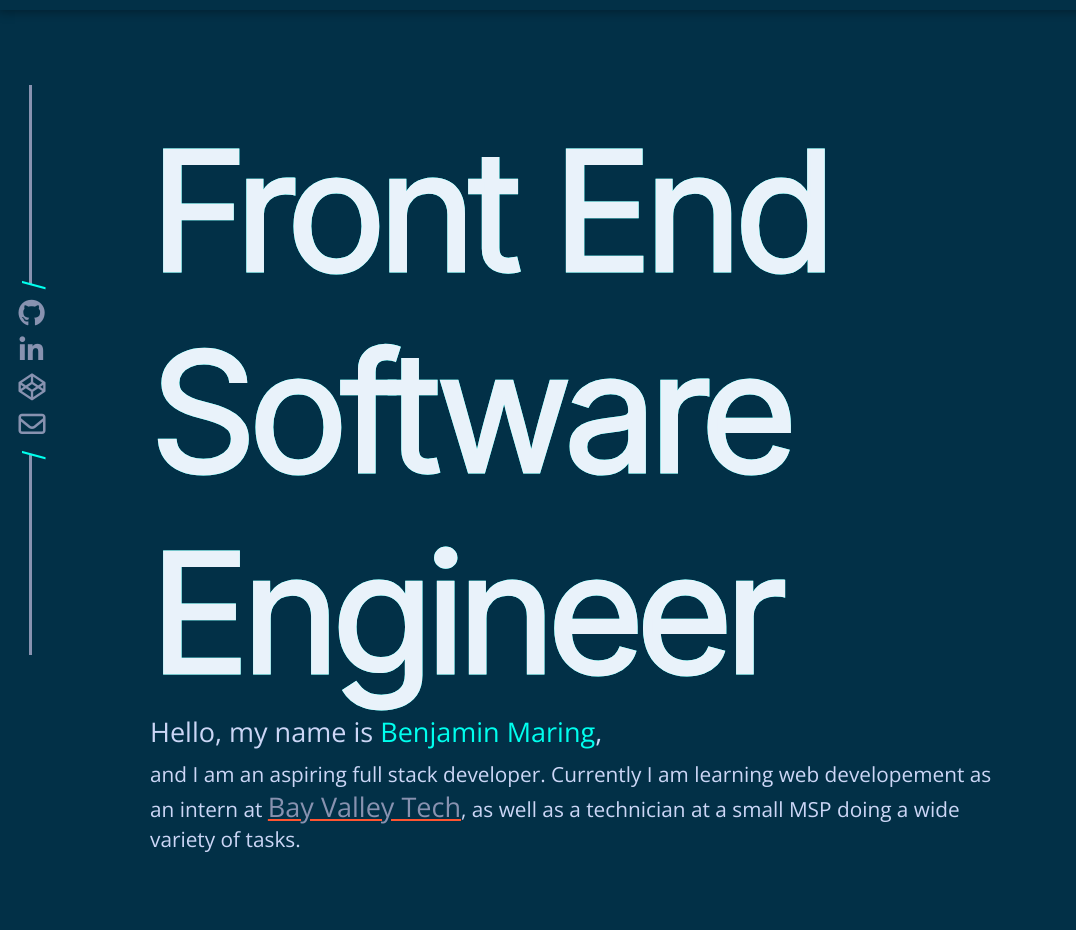
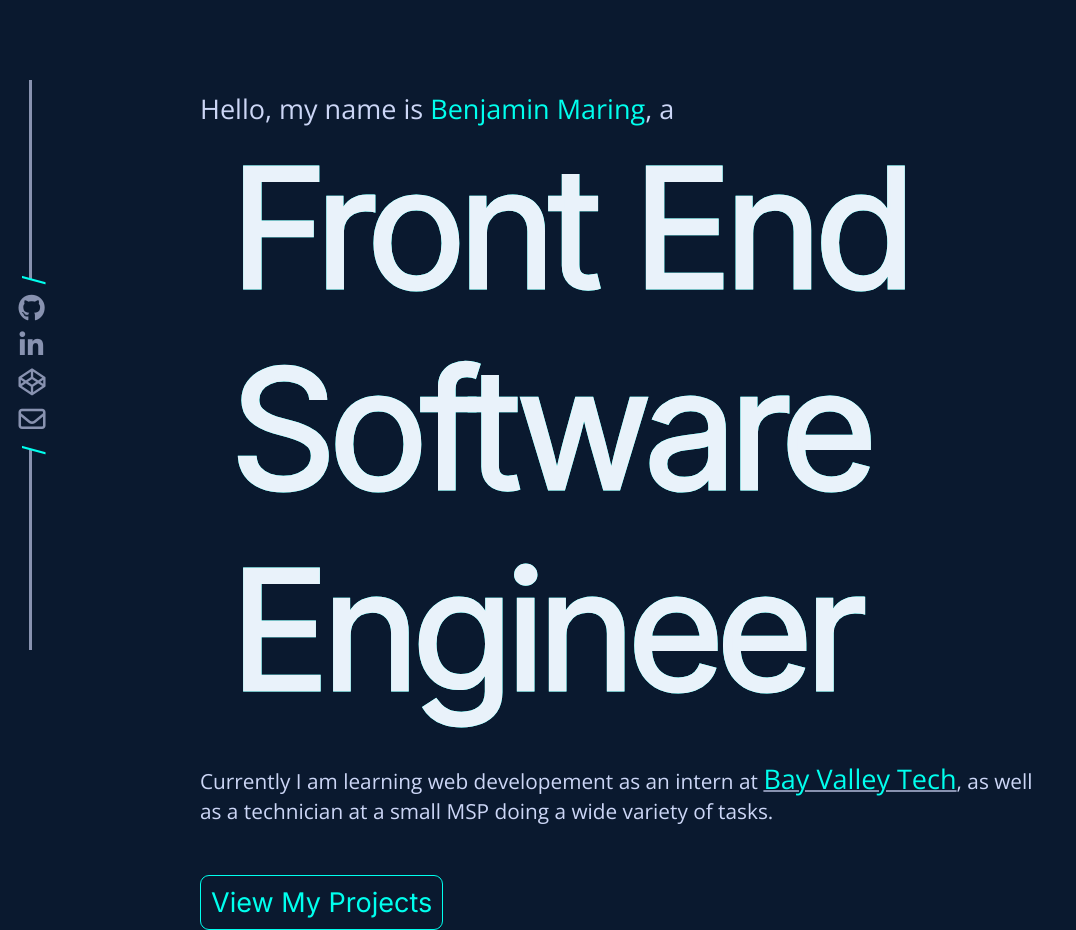
Before and after one commit to BenjaminMaring/react-portfolio, a React (Create React App) app: page / in a window 1280 px wide. Shown: the part 55-985 px from the top of the page, without its empty margins (0-1076 px from the left). Before the commit the page ends 908 px from the top, so only its background shows below. Built offline with nearby package versions, Linux system fonts and the light colour scheme.

Commit message:
changes to hero elem

```diff
--- a/src/components/Hero.js
+++ b/src/components/Hero.js
@@ -4,10 +4,11 @@ import './css/Hero.css'
 function Hero() {
     return (
         <div className="hero-wrapper">
-            <h1><span data-string="Front" className="delay-one">Front</span> <span data-string="End" className="delay-two">End</span><br />
-                <span data-string="Software" className="delay-three">Software</span> <span data-string="Engineer" className="delay-four">Engineer</span></h1>
-            <h5>Hello, my name is <span className="hero-accent">Benjamin Maring</span>,</h5>
-            <h6>and I am an aspiring full stack developer. Currently I am learning web developement as an intern at <a className="hero-bvt" href="https://www.bayvalleytech.com">Bay Valley Tech</a>, as well as a technician at a small MSP doing a wide variety of tasks.</h6>
+            <h5>Hello, my name is <span className="hero-accent">Benjamin Maring</span>, a</h5>
+            <h1><span data-string="Front" className="delay-one hero-first">Front</span> <span data-string="End" className="delay-two hero-first">End</span></h1>
+            <h1><span data-string="Software" className="delay-three">Software</span> <span data-string="Engineer" className="delay-four">Engineer</span></h1>
+            <h6>Currently I am learning web developement as an intern at <a className="hero-bvt" href="https://www.bayvalleytech.com">Bay Valley Tech</a>, as well as a technician at a small MSP doing a wide variety of tasks.</h6>
+            <button className="hero-button" onClick={() => console.log("clicked")}>View My Projects</button>
         </div>
     );
 }
--- a/src/components/css/Header.css
+++ b/src/components/css/Header.css
@@ -7,9 +7,10 @@
 .Header-wrapper {
     height: 35px;
     padding: 15px;
+    padding-left: 30px;
     display: flex;
     justify-content: space-between;
-    box-shadow: 0px 0px 10px 2px rgba(0, 0, 0, 0.336);
+    /* box-shadow: 0px 0px 10px 2px rgba(0, 0, 0, 0.336); */
 }
 
 .name {
--- a/src/components/css/Hero.css
+++ b/src/components/css/Hero.css
@@ -1,7 +1,7 @@
 .hero-wrapper {
     position: relative;
     font-family: 'Inter', sans-serif;
-    padding: 100px 0px 0px 150px;
+    padding: 80px 0px 0px 200px;
 }
 
 .hero-wrapper > h1 {
@@ -11,6 +11,7 @@
     width: fit-content;
     font-weight: bolder;
     letter-spacing: -0.4rem;
+    padding-left: 30px;
 }
 
 .hero-wrapper > h5, .hero-wrapper > h6 {
@@ -22,7 +23,7 @@
 }
 
 .hero-wrapper > h6 {
-    padding-top: 10px;
+    margin-top: 30px;
     font-size: 1rem;
     max-width: 850px;
 }
@@ -43,6 +44,7 @@
     -webkit-text-stroke-color: var(--accent);
     z-index: -1;
     left: 0px;
+    top: 0px;
 }
 
 .delay-one::after {
@@ -83,6 +85,24 @@
 }
 
 .hero-bvt {
-    color: var(--secondary-text);
-    text-decoration-color: #ff5531;
+    color: var(--accent);
+    text-decoration: underline 2px var(--secondary-text);
 }
+
+.hero-button {
+    background-color: transparent;
+    border: solid 1px var(--accent);
+    border-radius: 9px;
+    color: var(--accent);
+    font-family: 'Inter', sans-serif;
+    margin-top: 50px;
+    padding: 10px 10px;
+    font-size: 1.3rem;
+    transition: background-color 100ms linear, color 100ms linear;
+}
+
+.hero-button:hover {
+    color: var(--bg-color);
+    background-color: var(--accent);
+    transition: background-color 200ms linear, color 200ms linear;
+}
--- a/src/components/css/Sidebar.css
+++ b/src/components/css/Sidebar.css
@@ -4,10 +4,9 @@
     flex-direction: column;
     justify-content: center;
     align-items: center;
-    /* border-right: white solid 1px; */
     height: calc(100vh - 50px);
     width: 60px;
-    top: 50px;
+    top: 45px;
     z-index: 10;
 }
 
--- a/src/index.css
+++ b/src/index.css
@@ -1,6 +1,6 @@
 :root {
   --accent: #00ffee;
-  --bg-color: #023047;
+  --bg-color: #0a192f;
   --main-text: #e9f2fa;
   --secondary-text: #8892b0;
 }
```
Also changed, not shown: public/images/logo-top.png.
